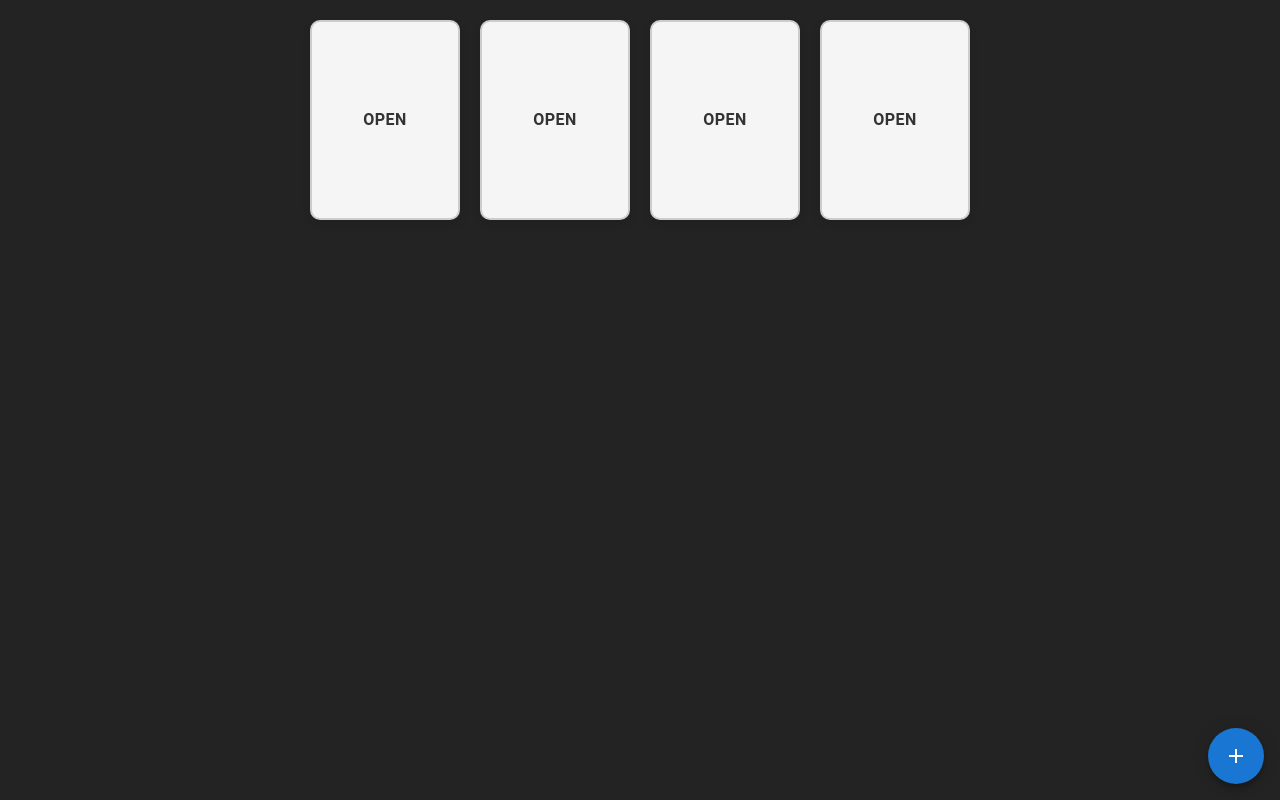
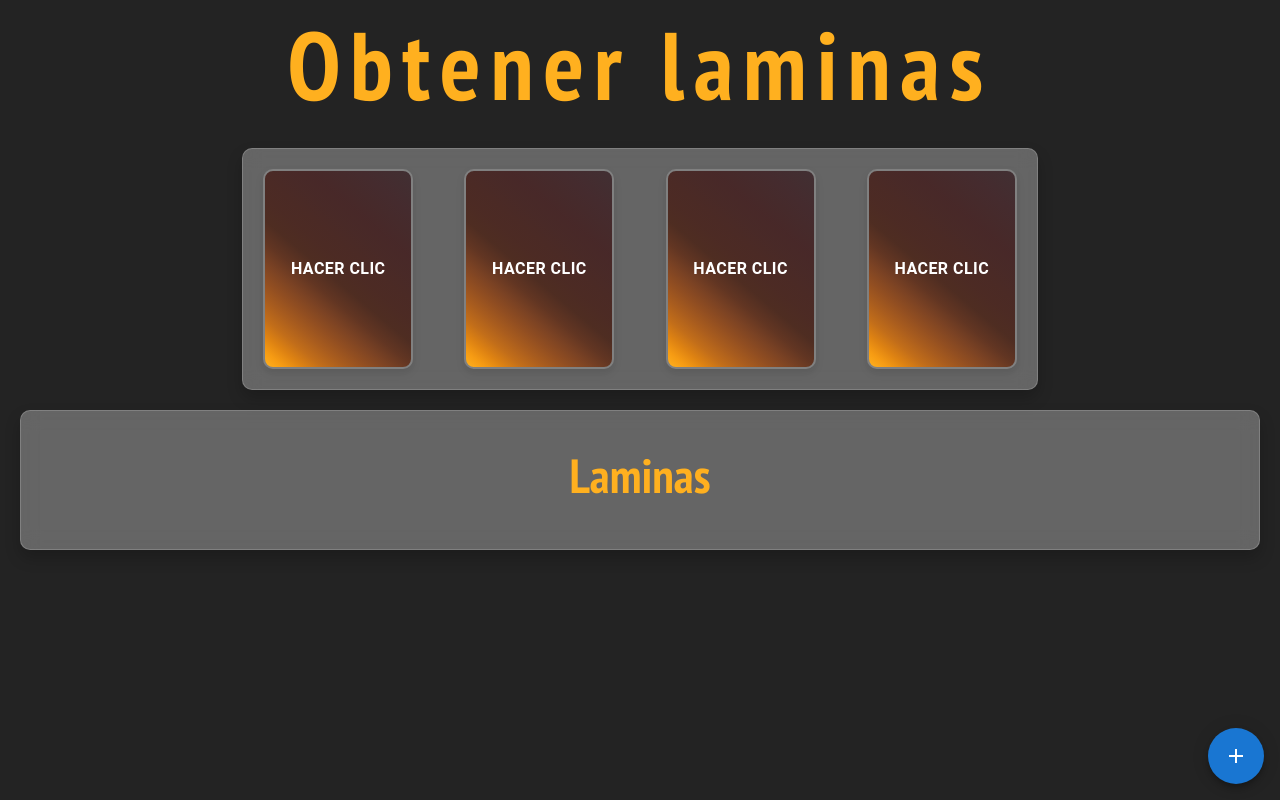
Before and after one commit to jonathanvrag/testTuring, a Next.js app: page /get-sheets in a window 1280 px wide. Built offline with nearby package versions, Linux system fonts and the light colour scheme.

Commit message:
feat: Styles were applied for the set-sheets page
CSS was applied to the information displayed there, and the code was also refactored to make it more efficient and understandable.

```diff
--- a/src/app/components/CardGot.jsx
+++ b/src/app/components/CardGot.jsx
@@ -30,8 +30,10 @@ const buttonStyles = {
   width: '40px',
   height: '40px',
   minWidth: '0',
-  backgroundColor: '#e17711',
+  backgroundColor: 'rgba(225, 119, 17, 0.7)',
   color: '#fff',
+  '&:hover': {
+    backgroundColor: 'rgba(225, 119, 17, 1)',}
 };
 
 function isSpecial(index, type) {
--- a/src/app/context/DataContext.js
+++ b/src/app/context/DataContext.js
@@ -1,6 +1,6 @@
 'use client';
 
-import { createContext, useContext, useState, useEffect } from 'react';
+import { createContext, useState, useEffect } from 'react';
 import { getStarWarsData } from '../services/getStarWars';
 
 export const DataContext = createContext();
@@ -29,7 +29,6 @@ export const DataProvider = ({ children }) => {
     generateRandomEnvelope(3),
     generateRandomEnvelope(4),
   ]);
-  const [openedEnvelope, setOpenedEnvelope] = useState(null);
   const [cards, setCards] = useState([]);
   const [resultEnvelope, setResultEnvelope] = useState([]);
   const [isLocked, setIsLocked] = useState(true);
@@ -43,7 +42,6 @@ export const DataProvider = ({ children }) => {
       )
     );
     const envelope = envelopes.find(envelope => envelope.id === id);
-    setOpenedEnvelope(envelope);
 
     const data = await getStarWarsData();
     const newCards = envelope.cards.map(cardType => {
@@ -124,8 +122,6 @@ export const DataProvider = ({ children }) => {
       value={{
         envelopes,
         setEnvelopes,
-        openedEnvelope,
-        setOpenedEnvelope,
         cards,
         setCards,
         resultEnvelope,
--- a/src/app/get-sheets/page.jsx
+++ b/src/app/get-sheets/page.jsx
@@ -1,14 +1,30 @@
 'use client';
 
-import React, { useState, useEffect, useContext } from 'react';
-import { Box, Button } from '@mui/material';
-import { getStarWarsData } from '../services/getStarWars';
+import React, { useContext } from 'react';
+import { Box, Button, Typography } from '@mui/material';
 import { DataContext } from '../context/DataContext';
+import { DeleteForever, LibraryAdd } from '@mui/icons-material';
+
+const typographyStyles = {
+  color: 'black',
+  fontFamily: 'PT Sans Narrow, sans-serif',
+};
+
+const buttonStyles = {
+  borderRadius: '50%',
+  width: '40px',
+  height: '40px',
+  minWidth: '0',
+  color: '#fff',
+  backgroundColor: 'rgba(255, 255, 255, 0.3)',
+  '&:hover': {
+    backgroundColor: 'rgba(255, 255, 255, 0.7)',
+  },
+};
 
 export default function Page() {
   const {
     envelopes,
-    openedEnvelope,
     cards,
     resultEnvelope,
     isLocked,
@@ -20,17 +36,17 @@ export default function Page() {
 
   const getSpecialCard = card => {
     if (card.item.title && card.index < 6) {
-      return 'S';
+      return 'S - Especial';
     } else if (card.item.title) {
-      return 'R';
+      return 'R - Regular';
     } else if (card.item.birth_year && card.index < 20) {
-      return 'S';
+      return 'S - Especial';
     } else if (card.item.birth_year) {
-      return 'R';
+      return 'R - Regular';
     } else if (card.item.MGLT && card.index < 10) {
-      return 'S';
+      return 'S - Especial';
     } else if (card.item.MGLT) {
-      return 'R';
+      return 'R - Regular';
     }
     return 'unknown';
   };
@@ -42,6 +58,19 @@ export default function Page() {
   };
 
   return (
+    <Box>
+      <Typography
+        variant='h1'
+        sx={{
+          textAlign: 'center',
+          padding: '1vh 1vw',
+          color: '#ffb01f',
+          fontFamily: 'PT Sans Narrow, sans-serif',
+          fontWeight: 'bold',
+          letterSpacing: '0.1em',
+        }}>
+        Obtener laminas
+      </Typography>
       <Box
         sx={{
           display: 'flex',
@@ -49,6 +78,18 @@ export default function Page() {
           justifyContent: 'center',
           gap: '20px',
           padding: '20px',
+        }}>
+        <Box
+          sx={{
+            display: 'flex',
+            flexWrap: 'wrap',
+            gap: '4vw',
+            padding: '20px',
+            backdropFilter: 'blur(10px)',
+            backgroundColor: 'rgba(255, 255, 255, 0.3)',
+            boxShadow: '0 8px 16px rgba(0, 0, 0, 0.2)',
+            border: '1px solid rgba(255, 255, 255, 0.18)',
+            borderRadius: '10px',
           }}>
           {envelopes.map(envelope => (
             <Box key={envelope.id}>
@@ -58,8 +99,10 @@ export default function Page() {
                 sx={{
                   width: '150px',
                   height: '200px',
-              backgroundColor: envelope.clicked ? '#e0e0e0' : '#f5f5f5',
-              border: '2px solid #ccc',
+                  backgroundImage: envelope.clicked
+                    ? 'linear-gradient(40deg, hsl(39deg 100% 56%) 0%, hsl(39deg 100% 50%) 14%, hsl(39deg 100% 44%) 21%, hsl(39deg 100% 37%) 26%, hsl(39deg 100% 31%) 30%, hsl(39deg 100% 25%) 35%, hsl(39deg 100% 19%) 39%, hsl(38deg 100% 13%) 43%, hsl(39deg 100% 6%) 46%, hsl(0deg 0% 0%) 50%, hsl(330deg 17% 2%) 54%, hsl(345deg 17% 5%) 57%, hsl(340deg 17% 7%) 61%, hsl(345deg 17% 9%) 65%, hsl(348deg 16% 12%) 69%, hsl(350deg 16% 15%) 74%, hsl(347deg 16% 17%) 79%, hsl(349deg 16% 19%) 86%, hsl(347deg 16% 22%) 100%'
+                    : 'linear-gradient(40deg, hsl(39deg 100% 56%) 0%, hsl(36deg 93% 52%) 5%, hsl(33deg 85% 47%) 10%, hsl(30deg 77% 43%) 15%, hsl(27deg 70% 39%) 21%, hsl(24deg 63% 35%) 27%, hsl(21deg 55% 31%) 33%, hsl(18deg 48% 26%) 39%, hsl(15deg 40% 22%) 46%, hsl(10deg 36% 22%) 53%, hsl(8deg 34% 22%) 59%, hsl(4deg 30% 22%) 66%, hsl(0deg 28% 22%) 73%, hsl(358deg 25% 22%) 80%, hsl(353deg 23% 22%) 87%, hsl(351deg 19% 22%) 94%, hsl(347deg 16% 22%) 100%)',
+                  border: '2px solid gray',
                   borderRadius: '10px',
                   boxShadow: '0 4px 8px rgba(0, 0, 0, 0.1)',
                   display: 'flex',
@@ -67,28 +110,58 @@ export default function Page() {
                   justifyContent: 'center',
                   fontSize: '16px',
                   fontWeight: 'bold',
-              color: envelope.clicked ? '#999' : '#333',
+                  color: envelope.clicked ? '#fff' : '#fff',
                   cursor:
-                envelope.locked || envelope.clicked ? 'not-allowed' : 'pointer',
+                    envelope.locked || envelope.clicked
+                      ? 'not-allowed'
+                      : 'pointer',
                   transition: 'transform 0.2s, box-shadow 0.2s',
                   '&:hover:not(:disabled)': {
                     transform: 'translateY(-5px)',
-                boxShadow: '0 8px 16px rgba(0, 0, 0, 0.2)',
+                    boxShadow: '0 8px 16px rgba(0, 0, 0, 0.4)',
                   },
                 }}>
                 {envelope.clicked
-              ? 'Clicked'
+                  ? 'Abierto'
                   : envelope.locked
-              ? `Locked (${envelope.timer}s)`
-              : 'Open'}
+                  ? `Esperando (${envelope.timer}s)`
+                  : 'Hacer clic'}
               </Button>
             </Box>
           ))}
-      {openedEnvelope && (
-        <Box sx={{ marginTop: '20px', width: '100%' }}>
+        </Box>
+        <Box
+          sx={{
+            width: '100%',
+            backdropFilter: 'blur(10px)',
+            backgroundColor: 'rgba(255, 255, 255, 0.3)',
+            boxShadow: '0 8px 16px rgba(0, 0, 0, 0.2)',
+            border: '1px solid rgba(255, 255, 255, 0.18)',
+            borderRadius: '10px',
+            padding: '2vh 5vw',
+            display: 'flex',
+            flexDirection: 'column',
+            alignItems: 'center',
+          }}>
           <Box sx={{ marginBottom: '10px', fontWeight: 'bold' }}>
-            Opened Envelope:
+            <Typography
+              variant='h3'
+              sx={{
+                ...typographyStyles,
+                fontWeight: 700,
+                color: '#ffb01f',
+                padding: '20px',
+              }}>
+              Laminas
+            </Typography>
           </Box>
+          <Box
+            sx={{
+              width: '100%',
+              display: 'grid',
+              gridTemplateColumns: 'repeat(auto-fill, minmax(300px, 1fr))',
+              gap: 4,
+            }}>
             {cards.map((card, index) => (
               <Box
                 key={index}
@@ -97,38 +170,82 @@ export default function Page() {
                   border: '1px solid #ccc',
                   borderRadius: '5px',
                   marginBottom: '5px',
+                  padding: '20px',
+                  backdropFilter: 'blur(10px)',
+                  backgroundColor: 'rgba(255, 255, 255, 0.3)',
+                  boxShadow: '0 8px 16px rgba(0, 0, 0, 0.2)',
+                  border: '1px solid rgba(255, 255, 255, 0.18)',
+                  borderRadius: '10px',
+                  display: 'flex',
+                  alignItems: 'center',
                 }}>
                 {card ? (
-                <>
-                  <div>{card.item.title || card.item.name}</div>
-                  <div>
+                  <Box>
+                    <Box>
+                      <Typography
+                        variant='h4'
+                        sx={{ ...typographyStyles, fontWeight: 700 }}>
+                        {card.item.title || card.item.name}
+                      </Typography>
+                    </Box>
+                    <Box sx={{ display: 'flex', gap: '1vw' }}>
+                      <Typography
+                        variant='h5'
+                        sx={{ ...typographyStyles, fontWeight: 700 }}>
+                        Sección:
+                      </Typography>
+                      <Typography variant='h6' sx={typographyStyles}>
+                        {card.item.title
+                          ? ' Película'
+                          : card.item.birth_year
+                          ? ' Personaje'
+                          : card.item.MGLT
+                          ? ' Naveegular'
+                          : 'unknown'}
+                      </Typography>
+                    </Box>
+                    <Box sx={{ display: 'flex', gap: '1vw' }}>
+                      <Typography
+                        variant='h5'
+                        sx={{ ...typographyStyles, fontWeight: 700 }}>
+                        Número:
+                      </Typography>
+                      <Typography variant='h6' sx={typographyStyles}>
+                        {card.index + 1}
+                      </Typography>
+                    </Box>
+                    <Box sx={{ display: 'flex', gap: '1vw' }}>
+                      <Typography
+                        variant='h5'
+                        sx={{ ...typographyStyles, fontWeight: 700 }}>
                         Categoría:
-                    {card.item.title
-                      ? ' films'
-                      : card.item.birth_year
-                      ? ' people'
-                      : card.item.MGLT
-                      ? ' starships'
-                      : 'unknown'}
-                  </div>
-                  <div>Número: {card.index + 1}</div>
-                  <div>{getSpecialCard(card)}</div>
+                      </Typography>
+                      <Typography variant='h5' sx={typographyStyles}>
+                        {getSpecialCard(card)}
+                      </Typography>
+                    </Box>
                     <Button
+                      variant='contained'
+                      sx={{
+                        ...buttonStyles,
+                        color: isInAlbum(card) ? 'error.main' : 'success.main',
+                      }}
                       onClick={() => {
                         isInAlbum(card)
                           ? handleDiscardFromAlbum(card)
                           : handleAddToAlbum(card);
                       }}>
-                    {isInAlbum(card) ? 'Descartar' : 'Agregar al álbum'}
+                      {isInAlbum(card) ? <DeleteForever /> : <LibraryAdd />}
                     </Button>
-                </>
+                  </Box>
                 ) : (
                   <div>Card data is not available</div>
                 )}
               </Box>
             ))}
           </Box>
-      )}
+        </Box>
+      </Box>
     </Box>
   );
 }
```
Lines whose indentation alone changed are shown as unchanged.
